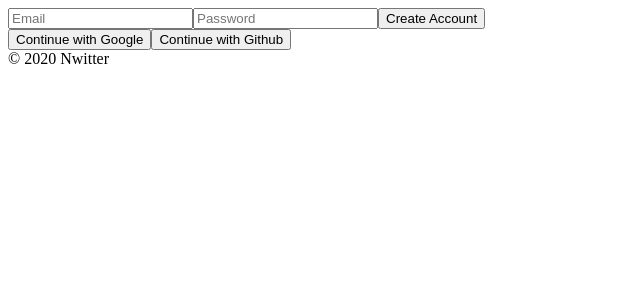
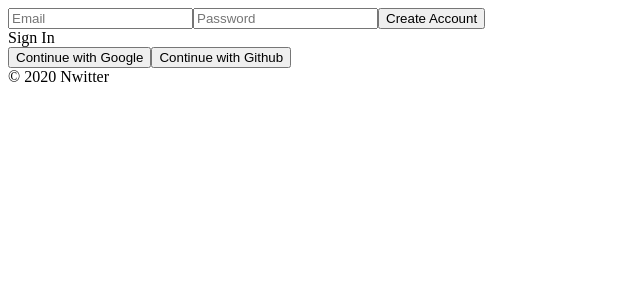
Before and after one commit to Leemainsw/nwitter, a React (Create React App) app: page /#/ in a window 1280 px wide. Shown: the top 300 px of the page, without its empty margins (0-640 px from the left). Built offline with nearby package versions, Linux system fonts and the light colour scheme; no server answers.

Commit message:
#2.4 Log In

```diff
--- a/src/components/App.js
+++ b/src/components/App.js
@@ -1,13 +1,25 @@
-import React, { useState } from "react"
+import React, { useEffect, useState } from "react"
 import AppRouter from "components/Router";
 import {authService} from "fbase";
 
 function App() {
-  const [isLoggedIn, setIsLoggedIn] = useState(authService.currentUser);
+  const [init, setInit] = useState(false);
+  const [isLoggedIn, setIsLoggedIn] = useState(false);
+
+  useEffect(()=>{
+      authService.onAuthStateChanged((user) => {
+        if(user){
+          setIsLoggedIn(true);
+        } else {
+          setIsLoggedIn(false);
+        }
+        setInit(true);
+      });
+  }, [])
 
   return (
     <>
-        <AppRouter isLoggedIn={isLoggedIn} />
+      { init ? <AppRouter isLoggedIn={isLoggedIn} /> : "Initalizing"}
       <footer>&copy; {new Date().getFullYear()} Nwitter</footer>
     </>
   );
--- a/src/routes/Auth.js
+++ b/src/routes/Auth.js
@@ -5,6 +5,7 @@
     const [email, setEmail] = useState("");
     const [password, setPassword] = useState("");
     const [newAccount, setNewAccount] = useState(true);
+    const [error, setError] = useState("");
 
     const onChange = (event) =>{
         const {
@@ -35,10 +36,11 @@
             }
             console.log('data : ' ,data);
         } catch(err) {
-            console.log('err : ' ,err);
-            console.log(authService.app);
+            setError(err.message);
         }
     };
+
+    const toggleAccount = () => setNewAccount(prev => !prev);
 
     return (
         <div>
@@ -46,9 +48,10 @@
 
                 <input name="email" type="email" placeholder="Email" required value={email} onChange={onChange}/>
                 <input name="password" type="password" placeholder="Password" required value={password} onChange={onChange}/>
-                <input type="submit" value={newAccount ? "Create Account" : "Log In"} />
+                <input type="submit" value={newAccount ? "Create Account" : "Sign In"} />
             </form>
-
+            {error}
+            <span onClick={toggleAccount}>{newAccount ? "Sign In" : "Create Account"}</span>
             <div>
                 <button>Continue with Google</button>
                 <button>Continue with Github</button>
```
